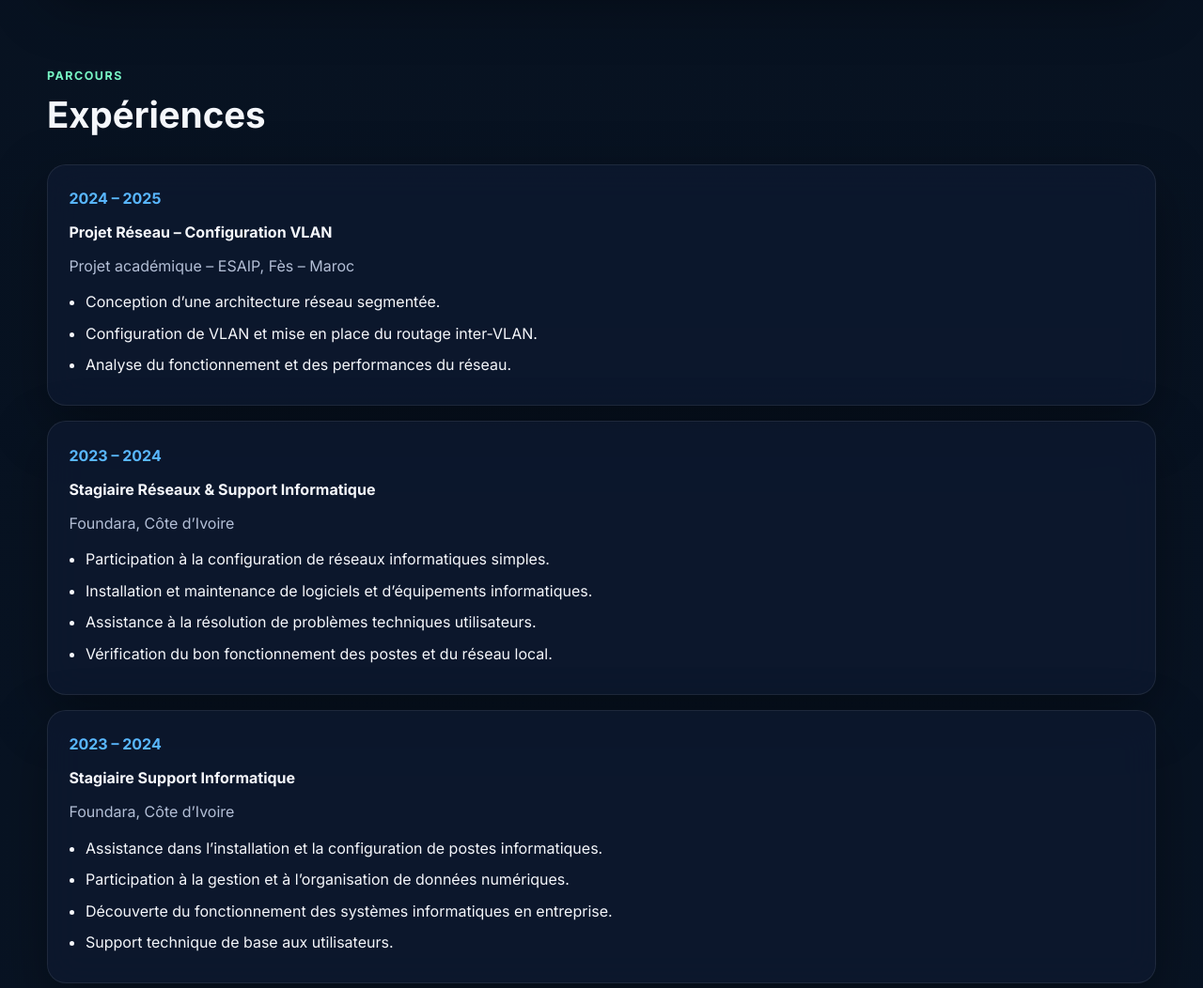
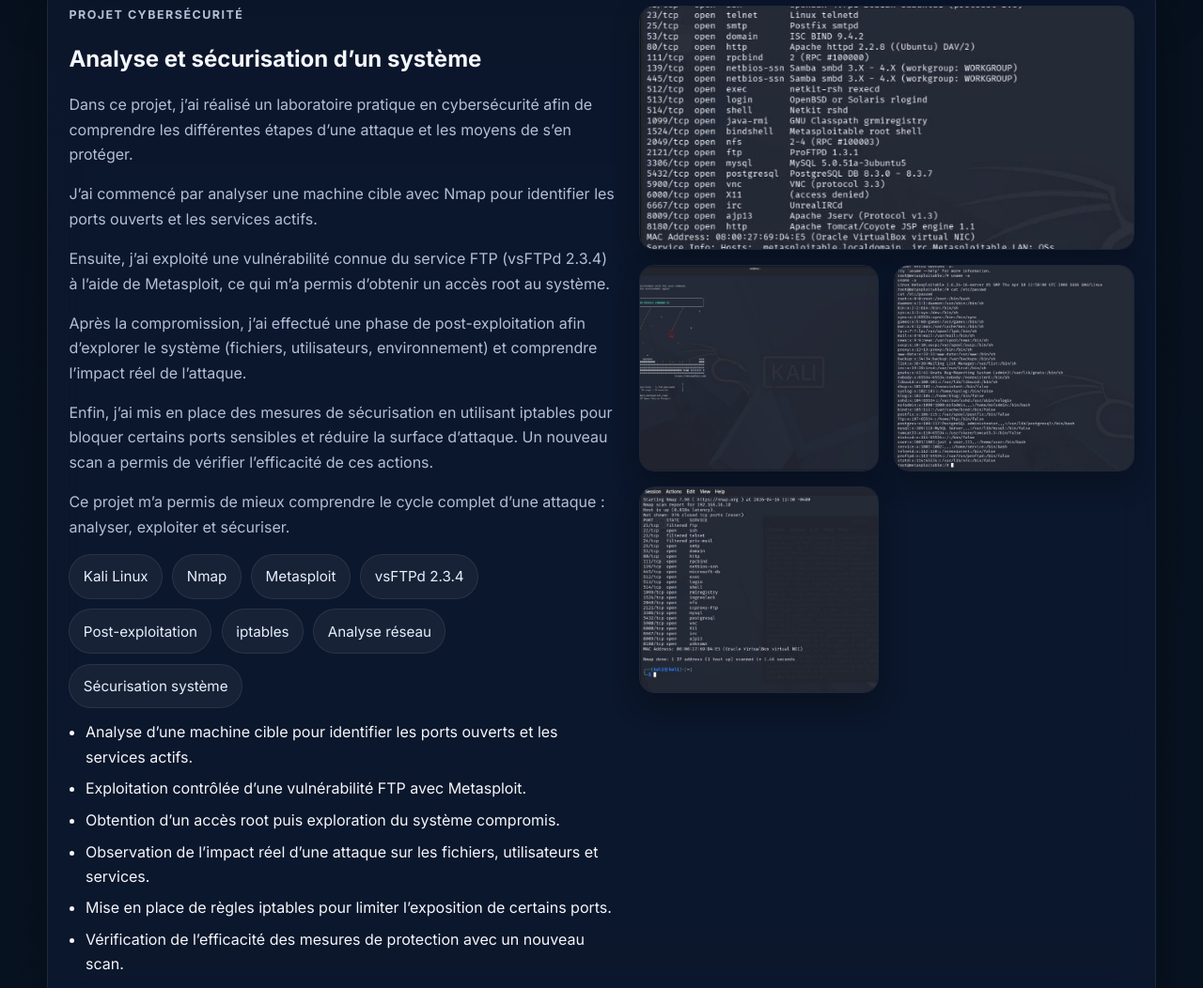
Before and after one commit to fofanahassane06-prog/portfolio-Hassane, a plain HTML site: page index.html in a window 1280 px wide. Shown: the part 2928-3980 px from the top of the page at 94% size. Drawn offline with Linux system fonts and the light colour scheme.

Commit message:
Add cybersecurity project details and images

```diff
--- a/index.html
+++ b/index.html
@@ -1,4 +1,3 @@
-
 <!DOCTYPE html>
 <html lang="fr">
 <head>
@@ -162,6 +161,8 @@
             <span>Visual Studio Code</span>
             <span>Code::Blocks</span>
             <span>Dev-C++</span>
+            <span>Nmap</span>
+            <span>Metasploit</span>
           </div>
         </article>
       </div>
@@ -207,7 +208,72 @@
           <img src="projet1.jpeg" alt="Serveur PHP local" />
           <img src="projet2.jpeg" alt="Logs du serveur web local" />
           <img src="projet3.jpeg" alt="Test local avec Hydra" />
-          <img src="projet4.jpeg" alt="Generation dictionnaire avec Crunch" />
+          <img src="projet4.jpeg" alt="Génération de dictionnaire avec Crunch" />
+        </div>
+      </div>
+
+      <div class="project-showcase glass-card">
+        <div class="project-text">
+          <p class="project-label">Projet cybersécurité</p>
+          <h4>Analyse et sécurisation d’un système</h4>
+
+          <p>
+            Dans ce projet, j’ai réalisé un laboratoire pratique en cybersécurité afin de comprendre
+            les différentes étapes d’une attaque et les moyens de s’en protéger.
+          </p>
+
+          <p>
+            J’ai commencé par analyser une machine cible avec Nmap pour identifier les ports ouverts
+            et les services actifs.
+          </p>
+
+          <p>
+            Ensuite, j’ai exploité une vulnérabilité connue du service FTP (vsFTPd 2.3.4) à l’aide de
+            Metasploit, ce qui m’a permis d’obtenir un accès root au système.
+          </p>
+
+          <p>
+            Après la compromission, j’ai effectué une phase de post-exploitation afin d’explorer le système
+            (fichiers, utilisateurs, environnement) et comprendre l’impact réel de l’attaque.
+          </p>
+
+          <p>
+            Enfin, j’ai mis en place des mesures de sécurisation en utilisant iptables pour bloquer certains
+            ports sensibles et réduire la surface d’attaque. Un nouveau scan a permis de vérifier l’efficacité
+            de ces actions.
+          </p>
+
+          <p>
+            Ce projet m’a permis de mieux comprendre le cycle complet d’une attaque : analyser, exploiter
+            et sécuriser.
+          </p>
+
+          <div class="tags">
+            <span>Kali Linux</span>
+            <span>Nmap</span>
+            <span>Metasploit</span>
+            <span>vsFTPd 2.3.4</span>
+            <span>Post-exploitation</span>
+            <span>iptables</span>
+            <span>Analyse réseau</span>
+            <span>Sécurisation système</span>
+          </div>
+
+          <ul class="project-points">
+            <li>Analyse d’une machine cible pour identifier les ports ouverts et les services actifs.</li>
+            <li>Exploitation contrôlée d’une vulnérabilité FTP avec Metasploit.</li>
+            <li>Obtention d’un accès root puis exploration du système compromis.</li>
+            <li>Observation de l’impact réel d’une attaque sur les fichiers, utilisateurs et services.</li>
+            <li>Mise en place de règles iptables pour limiter l’exposition de certains ports.</li>
+            <li>Vérification de l’efficacité des mesures de protection avec un nouveau scan.</li>
+          </ul>
+        </div>
+
+        <div class="project-gallery">
+          <img src="projet2-nmap.jpeg" alt="Scan Nmap de la machine cible" />
+          <img src="projet2-metasploit.jpeg" alt="Utilisation de Metasploit pour l’exploitation" />
+          <img src="projet2-root.jpeg" alt="Post-exploitation avec accès root sur la machine cible" />
+          <img src="projet2-nmap2.jpeg" alt="Scan après sécurisation du système" />
         </div>
       </div>
     </section>
```
